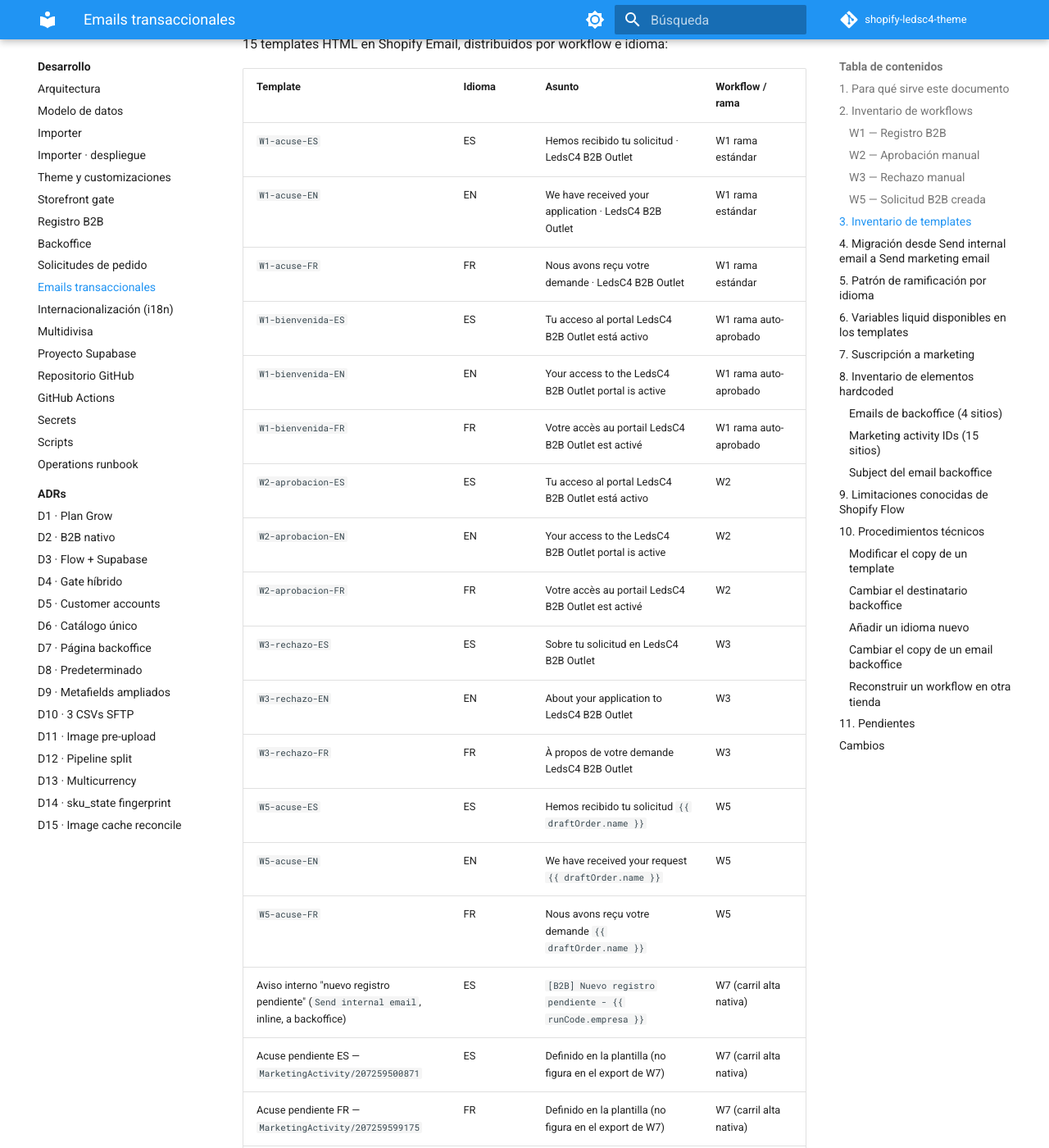
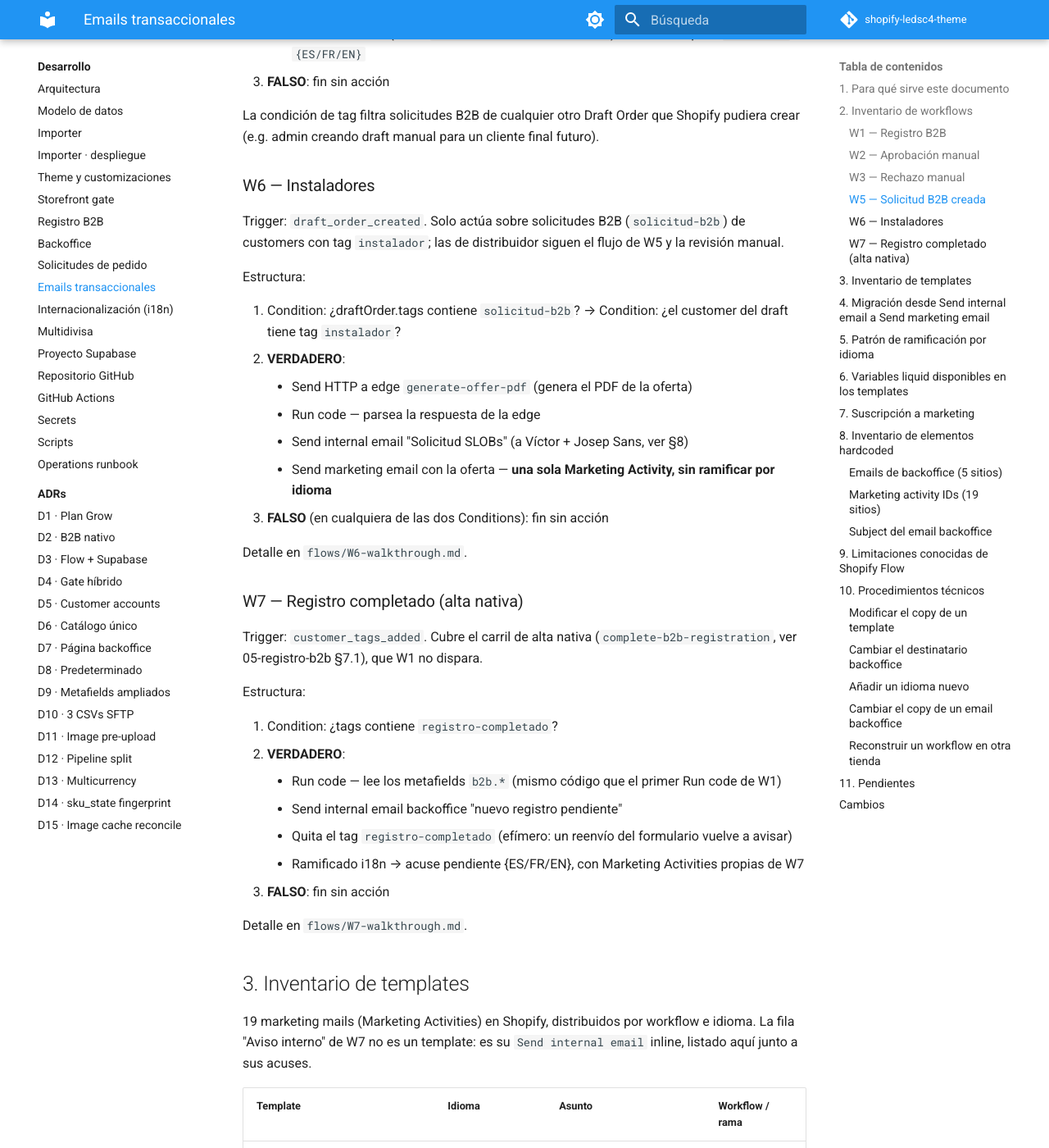
Before and after one commit to danielpenamad/shopify-ledsc4-theme, an MkDocs documentation site: the page built from docs/desarrollo/08-emails-transaccionales.md, in a window 1280 px wide and 1400 px high, scrolled down 4237 px. Shown: the whole window at 82% size. Built offline with MkDocs 1.6.1 and Material for MkDocs 9.7.7, drawn with Linux system fonts in a browser that asks for light colours; comment, search, counter and statistics services are not loaded; some of the changed text lies outside the part shown.

Commit message:
docs(emails): recuentos de 08 con W6 y W7 contrastados con exports
Recuentos sacados de los exports de Flow del 2026-09-13:
6 workflows con emails, 19 marketing mails, 5 emails internos.

- Inventario de workflows: W6 y W7 en la tabla y con subsección propia.
- Tabla de templates: fila de la oferta de W6.
- §5: W2 compara locale con ==, no start_with?; W6 no ramifica.
- §7: consent del carril nativo (complete-b2b-registration) para W7.
- §8: 5 sitios de email interno con destinatarios reales (W6 va a
  Víctor + Josep Sans); 19 Marketing Activity IDs.
- §9/§10: 19 marketing mails; W5, W6 y W7 con 1 sitio cada uno.

Co-Authored-By: Claude Opus 5 <noreply@anthropic.com>

````diff
--- a/docs/desarrollo/08-emails-transaccionales.md
+++ b/docs/desarrollo/08-emails-transaccionales.md
@@ -1,13 +1,13 @@
 # 08 · Emails transaccionales
 
 !!! info "Estado del documento"
-    **Versión:** 1.0 · 17-may-2026
+    **Versión:** 1.1 · 13-sep-2026
     **Estado:** ✅ completo
     **Audiencia:** Equipo de desarrollo
 
 ## 1. Para qué sirve este documento
 
-Las comunicaciones automáticas del portal B2B Outlet con clientes y backoffice se gobiernan desde dos componentes nativos de Shopify: **Shopify Flow** (workflows que reaccionan a eventos) y **Shopify Email** (templates HTML). Hay 4 workflows operativos y 15 templates, distribuidos en 5 emails marketing × 3 idiomas (ES/FR/EN).
+Las comunicaciones automáticas del portal B2B Outlet con clientes y backoffice se gobiernan desde dos componentes nativos de Shopify: **Shopify Flow** (workflows que reaccionan a eventos) y **Shopify Email** (templates HTML). Hay 6 workflows operativos con emails (W1, W2, W3, W5, W6, W7) y 19 marketing mails: 6 emails × 3 idiomas (ES/FR/EN) más el de oferta de W6, que es único y no se ramifica por idioma. Además hay 5 emails internos al backoffice. Recuentos contrastados con los exports de Flow del 13-sep-2026.
 
 Este doc inventaría qué workflow dispara qué template, cuándo, cómo se ramifica por idioma, qué variables están disponibles, y los gaps actuales del sistema. La parte operativa (cómo aprobar/rechazar/whitelistar un cliente, dónde editar el copy) vive en el eje Administración cuando se abra; aquí se documenta solo lo necesario para que un desarrollador entienda y modifique el sistema.
 
@@ -32,6 +32,8 @@ Cualquier `.flow.json` que veas en `flows/` es un snapshot histórico de Fase B
 | W3 — Rechazo manual | `customer_tags_added` | Sí | `W3-walkthrough.md` |
 | W4 — Whitelist re-eval | — | **MOVIDO A SUPABASE** (no es flow) | `W4-walkthrough.md` deprecated |
 | W5 — Solicitud B2B creada | `draft_order_created` | Sí | sin walkthrough aún |
+| W6 — Instaladores | `draft_order_created` | Sí | `W6-walkthrough.md` |
+| W7 — Registro completado (alta nativa) | `customer_tags_added` | Sí | `W7-walkthrough.md` |
 
 W4 fue movido a Supabase (edge function `promote-whitelist-matches`) porque la re-evaluación de whitelist sobre customers existentes no encaja en triggers de Flow. Su `.md` queda como contexto histórico — no es un flow vivo.
 
@@ -40,7 +42,7 @@ W4 fue movido a Supabase (edge function `promote-whitelist-matches`) porque la r
 
 W5 está operativo en producción pero falta su `W5-walkthrough.md`. Es deuda menor.
 
-Patrón común a los 4 workflows activos:
+Patrón común a los workflows activos (W6 no tiene la Condition de idioma: envía una sola Marketing Activity):
 
 ```
 Evento → Condition de negocio → [acciones de backoffice] → Condition de idioma → Send marketing email
@@ -110,9 +112,41 @@ Estructura:
 
 La condición de tag filtra solicitudes B2B de cualquier otro Draft Order que Shopify pudiera crear (e.g. admin creando draft manual para un cliente final futuro).
 
+### W6 — Instaladores
+
+Trigger: `draft_order_created`. Solo actúa sobre solicitudes B2B (`solicitud-b2b`) de customers con tag `instalador`; las de distribuidor siguen el flujo de W5 y la revisión manual.
+
+Estructura:
+
+1. Condition: ¿draftOrder.tags contiene `solicitud-b2b`? → Condition: ¿el customer del draft tiene tag `instalador`?
+   - **VERDADERO**:
+     - Send HTTP a edge `generate-offer-pdf` (genera el PDF de la oferta)
+     - Run code — parsea la respuesta de la edge
+     - Send internal email "Solicitud SLOBs" (a Víctor + Josep Sans, ver §8)
+     - Send marketing email con la oferta — **una sola Marketing Activity, sin ramificar por idioma**
+   - **FALSO** (en cualquiera de las dos Conditions): fin sin acción
+
+Detalle en `flows/W6-walkthrough.md`.
+
+### W7 — Registro completado (alta nativa)
+
+Trigger: `customer_tags_added`. Cubre el carril de alta nativa (`complete-b2b-registration`, ver 05-registro-b2b §7.1), que W1 no dispara.
+
+Estructura:
+
+1. Condition: ¿tags contiene `registro-completado`?
+   - **VERDADERO**:
+     - Run code — lee los metafields `b2b.*` (mismo código que el primer Run code de W1)
+     - Send internal email backoffice "nuevo registro pendiente"
+     - Quita el tag `registro-completado` (efímero: un reenvío del formulario vuelve a avisar)
+     - Ramificado i18n → acuse pendiente {ES/FR/EN}, con Marketing Activities propias de W7
+   - **FALSO**: fin sin acción
+
+Detalle en `flows/W7-walkthrough.md`.
+
 ## 3. Inventario de templates
 
-15 templates HTML en Shopify Email, distribuidos por workflow e idioma:
+19 marketing mails (Marketing Activities) en Shopify, distribuidos por workflow e idioma. La fila "Aviso interno" de W7 no es un template: es su `Send internal email` inline, listado aquí junto a sus acuses.
 
 | Template | Idioma | Asunto | Workflow / rama |
 | --- | --- | --- | --- |
@@ -131,6 +165,7 @@ La condición de tag filtra solicitudes B2B de cualquier otro Draft Order que Sh
 | `W5-acuse-ES` | ES | Hemos recibido tu solicitud `{{ draftOrder.name }}` | W5 |
 | `W5-acuse-EN` | EN | We have received your request `{{ draftOrder.name }}` | W5 |
 | `W5-acuse-FR` | FR | Nous avons reçu votre demande `{{ draftOrder.name }}` | W5 |
+| Oferta lista (instalador) — `MarketingActivity/204733972807` | Única (sin ramificar por idioma) | Definido en la plantilla (no figura en el export de W6) | W6 |
 | Aviso interno "nuevo registro pendiente" (`Send internal email`, inline, a backoffice) | ES | `[B2B] Nuevo registro pendiente - {{ runCode.empresa }}` | W7 (carril alta nativa) |
 | Acuse pendiente ES — `MarketingActivity/207259500871` | ES | Definido en la plantilla (no figura en el export de W7) | W7 (carril alta nativa) |
 | Acuse pendiente FR — `MarketingActivity/207259599175` | FR | Definido en la plantilla (no figura en el export de W7) | W7 (carril alta nativa) |
@@ -138,7 +173,7 @@ La condición de tag filtra solicitudes B2B de cualquier otro Draft Order que Sh
 
 Las filas de W7 cubren el carril de alta nativa (`complete-b2b-registration`), que W1 no dispara: W7 reacciona al tag `registro-completado`. Sus tres acuses son Marketing Activities **propias de W7**, distintas de las de `W1-acuse-*`. Detalle en [flows/W7-walkthrough.md](../../flows/W7-walkthrough.md).
 
-Los 15 templates comparten estructura HTML (header con logo, body, footer con dirección legal y unsubscribe). Logo apunta a `https://shop.ledsc4.com/cdn/shop/files/logo-ledsc4.png`. Solo el body y el footer cambian por idioma.
+Los 15 templates de W1, W2, W3 y W5 comparten estructura HTML (header con logo, body, footer con dirección legal y unsubscribe). Logo apunta a `https://shop.ledsc4.com/cdn/shop/files/logo-ledsc4.png`. Solo el body y el footer cambian por idioma. Los de W6 y W7 no están inventariados en el repo: su contenido solo vive en Shopify.
 
 W1-bienvenida-* y W2-aprobacion-* comparten asunto idéntico por idioma. Esto es deliberado: el cliente percibe lo mismo (acceso activo) tanto si fue auto-aprobado por whitelist como si fue revisado a mano. Los cuerpos pueden divergir en contenido específico.
 
@@ -157,13 +192,13 @@ El sistema actual (mayo 2026) migra los 5 emails al cliente a **`Send marketing
 | Requiere opt-in del cliente | No | **Sí** (ver §7) |
 | Idioma | Conditions con liquid `if` inline | Conditions de Flow encadenadas eligiendo template |
 
-Los emails al backoffice **siguen usando `Send internal email`** (4 sitios: 2 en W1 + 1 en W5 + 1 reservado), porque el destinatario es interno y no hay requisito de marketing opt-in.
+Los emails al backoffice **siguen usando `Send internal email`** (5 sitios: 2 en W1 + 1 en W5 + 1 en W6 + 1 en W7), porque el destinatario es interno y no hay requisito de marketing opt-in.
 
 Los `email-templates/*.liquid` antiguos quedaron en el repo como referencia histórica. No son la fuente de verdad actual — Shopify Email lo es.
 
 ## 5. Patrón de ramificación por idioma
 
-Los 4 workflows usan el mismo patrón para decidir qué template enviar:
+W1, W2, W3, W5 y W7 usan este patrón para decidir qué template enviar (W6 no ramifica por idioma; W2 compara con `==`, ver abajo):
 
 ```
 Condition 1: customer.locale start_with? "es"
@@ -178,7 +213,7 @@ EN es el fallback implícito (sin condition explícita) porque cubre cualquier l
 
 Dos detalles técnicos no obvios:
 
-1. **`start_with?` en vez de igualdad**. `customer.locale` puede incluir sufijos regionales (`es-ES`, `en-GB`, `fr-CA`). Usar `==` exacto fallaría con `es-ES` y mandaría a EN. `start_with?` captura todas las variantes.
+1. **`start_with?` en vez de igualdad**. `customer.locale` puede incluir sufijos regionales (`es-ES`, `en-GB`, `fr-CA`). Usar `==` exacto fallaría con `es-ES` y mandaría a EN. `start_with?` captura todas las variantes. **Excepción real: W2** compara `customer.locale == "es"` / `== "fr"` (export del 13-sep-2026), así que un cliente con locale `es-ES` o `fr-FR` recibe el email de aprobación en EN. W1, W3, W5 y W7 sí usan `start_with?`.
 
 2. **Variable distinta en W5**. El trigger `draft_order_created` cuelga el customer del draft order: la variable es `draftOrder.customer.locale`, no `customer.locale`. Misma lógica, distinto path. Cualquier copia-pega entre W1/W2/W3 y W5 debe ajustar la variable.
 
@@ -200,7 +235,7 @@ Otras variables del customer (metafields B2B, tags, fecha de registro) **no est
 
 ## 7. Suscripción a marketing
 
-Los 5 templates al cliente se envían con la acción `Send marketing email`. Esta action **solo entrega el email a clientes con opt-in a marketing**. Sin opt-in, Shopify silenciosamente descarta el envío — no hay error en el run history del flow, el email simplemente no llega.
+Los 19 marketing mails al cliente se envían con la acción `Send marketing email`. Esta action **solo entrega el email a clientes con opt-in a marketing**. Sin opt-in, Shopify silenciosamente descarta el envío — no hay error en el run history del flow, el email simplemente no llega.
 
 **Estado actual: la edge `register-b2b-customer` suscribe al cliente a marketing en el momento de crearlo.** El input de la mutación `customerCreate` (`supabase/functions/register-b2b-customer/index.ts`) incluye:
 
@@ -212,7 +247,7 @@ emailMarketingConsent: {
 },
 ```
 
-Resultado: todo registro nuevo queda en `Marketing → Subscribed` con nivel `CONFIRMED_OPT_IN`, y los 5 emails marketing (W1-acuse, W1-bienvenida, W2-aprobacion, W3-rechazo, W5-acuse) se entregan sin intervención manual del backoffice. Los emails al backoffice (W1 standard, W1 auto-aprobado, W5) llegan por otra vía (`Send internal email`), independiente del opt-in.
+Resultado: todo registro nuevo por `register-b2b-customer` queda en `Marketing → Subscribed` con nivel `CONFIRMED_OPT_IN`, y los marketing mails (W1-acuse, W1-bienvenida, W2-aprobacion, W3-rechazo, W5-acuse, oferta de W6) se entregan sin intervención manual del backoffice. En el carril de alta nativa, `complete-b2b-registration` fija el consent (`SUBSCRIBED` / `SINGLE_OPT_IN`, best-effort) antes de añadir los tags, para que lleguen los acuses de W7. Los emails al backoffice (W1 ×2, W5, W6, W7) llegan por otra vía (`Send internal email`), independiente del opt-in.
 
 **Base legal del consentimiento**: el checkbox `condiciones` del formulario `/pages/acceso-profesional#registro` es obligatorio y se valida en la edge (`index.ts`, bloque de validación: rechaza el registro con `VALIDATION_ERROR` si `condiciones !== true`). Esa aceptación obligatoria de las condiciones constituye el opt-in documentado bajo el régimen LOPDGDD/RGPD aplicable — no se usa un checkbox de marketing separado. Cualquier cambio que vuelva opcional el checkbox `condiciones` invalida esta base legal y debe revisarse con negocio + legal antes de mergear.
 
@@ -220,19 +255,21 @@ Resultado: todo registro nuevo queda en `Marketing → Subscribed` con nivel `CO
 
 Elementos cuyo valor está fijado dentro del workflow en Shopify Flow y requieren editar el workflow para cambiarse:
 
-### Emails de backoffice (4 sitios)
+### Emails de backoffice (5 sitios)
 
-Todos apuntan al mismo destinatario actualmente. Si cambia el destinatario, hay que editar los 4:
+**No todos van a los mismos destinatarios** (export del 13-sep-2026). Si cambia el destinatario, hay que revisar los 5 uno a uno:
 
-- **W1 rama estándar**: `Send internal email` "nuevo registro pendiente"
-- **W1 rama auto-aprobado**: `Send internal email` "auto-aprobado, crear Company a mano"
-- **W5**: `Send internal email` "nueva solicitud B2B"
+- **W1 rama estándar**: `Send internal email` "nuevo registro pendiente" → `victorrojas@ledsc4.com, joancarlesporta@ledsc4.com`
+- **W1 rama auto-aprobado**: `Send internal email` "auto-aprobado, crear Company a mano" → `victorrojas@ledsc4.com, joancarlesporta@ledsc4.com`
+- **W5**: `Send internal email` "nueva solicitud B2B" → `victorrojas@ledsc4.com, joancarlesporta@ledsc4.com`
+- **W6**: `Send internal email` "Solicitud SLOBs" → `victorrojas@ledsc4.com, josepsans@ledsc4.com`
+- **W7**: `Send internal email` "nuevo registro pendiente" (carril alta nativa) → `victorrojas@ledsc4.com, joancarlesporta@ledsc4.com`
 
 Motivo del hardcoded: el campo `address` de `Send internal email` no acepta variables ni liquid (documentación oficial Shopify). Posible alternativa para hacerlo dinámico: usar `Send HTTP request` a un endpoint propio que reciba el destinatario por payload — sobreingeniería para el volumen actual.
 
-El destinatario actual es `shop.metafields.b2b.email_backoffice` por convención (mismo valor copiado en los 4 sitios), pero el metafield no se lee desde el flow — es solo referencia para humanos.
+`shop.metafields.b2b.email_backoffice` se mantiene como destinatario de referencia por convención, pero el metafield no se lee desde el flow — es solo referencia para humanos, y los 5 sitios no tienen por qué coincidir con él (hoy W6 no coincide con los demás).
 
-### Marketing activity IDs (15 sitios)
+### Marketing activity IDs (19 sitios)
 
 Cada `Send marketing email` referencia un `marketing_activity_id` con formato `gid://shopify/MarketingActivity/...`. Estos IDs apuntan al template concreto en Shopify Email. Si se elimina y recrea un template, su ID cambia y hay que reasignarlo en el `Send marketing email` correspondiente.
 
@@ -251,7 +288,7 @@ Lista exhaustiva de límites técnicos que afectan al diseño:
 - **No hay forma de editar workflows desde fuera de la UI** (estado mayo 2026). Sin API pública, sin formato editable. Cualquier cambio se hace a mano en Shopify Admin → Apps → Flow. Esto convierte a los walkthroughs en `flows/` en la única vía documental para reconstruir un workflow desde cero.
 - **Conditions de Flow son binarias**. No hay if/elif/else en un nodo. El ramificado por idioma requiere conditions encadenadas (§5).
 - **`customer.locale` incluye sufijos regionales**. `es-ES`, `en-GB`, `fr-CA`. Por eso `start_with?` y no `==`.
-- **Marketing activity IDs no son portables entre tiendas**. Reconstruir un workflow en otra tienda requiere recrear los 15 templates en Shopify Email destino y reasignar los GIDs a mano en cada `Send marketing email`.
+- **Marketing activity IDs no son portables entre tiendas**. Reconstruir un workflow en otra tienda requiere recrear los 19 marketing mails en Shopify Email destino y reasignar los GIDs a mano en cada `Send marketing email`.
 - **`Run code` tiene timeout corto** (segundos). Llamadas síncronas a APIs externas pesadas no encajan — para eso `Send HTTP request` y procesado asíncrono en la edge destino (ej. `create-company-for-customer`).
 - **Variables del customer en Shopify Email son limitadas**. Solo first/last name interpolables (§6).
 - **No hay reintentos automáticos** en `Send HTTP request` ante 5xx transitorios. La edge destino debe ser idempotente y el flow asume entrega; fallos quedan en run history sin alerta.
@@ -271,7 +308,7 @@ No se toca el workflow. El workflow apunta al template por GID y los cambios en
 
 ### Cambiar el destinatario backoffice
 
-1. Shopify Admin → Apps → Shopify Flow → cada workflow afectado (W1 con 2 sitios, W5 con 1)
+1. Shopify Admin → Apps → Shopify Flow → cada workflow afectado (W1 con 2 sitios; W5, W6 y W7 con 1 cada uno)
 2. En cada `Send internal email`, editar el campo `Dirección de correo electrónico`
 3. Guardar y activar el workflow
 
@@ -302,7 +339,7 @@ Recordatorio: si añades `de` como idioma, el currency switcher y el resto del t
 
 No hay export/import operativo entre tiendas: el formato no se preserva ni es editable, y los GIDs de templates y customer fields son específicos por tenant. Reconstrucción siempre manual:
 
-1. Crear las 15 templates en Shopify Email destino (anotar los GIDs nuevos)
+1. Crear los 19 marketing mails en Shopify Email destino (anotar los GIDs nuevos)
 2. Recrear las customer metafield definitions desde `scripts/metafield-definitions.json` antes (ver 01-data-model)
 3. Configurar las edge function URLs en `settings_data.json` y los HMAC secrets
 4. Construir cada workflow a mano siguiendo el `Wx-walkthrough.md` correspondiente, asignando los GIDs de los nuevos templates en cada `Send marketing email`
@@ -326,4 +363,5 @@ No hay export/import operativo entre tiendas: el formato no se preserva ni es ed
 
 ## Cambios
 
+- **v1.1** (13-sep-2026): recuentos actualizados con W6 y W7 contra los exports de Flow del 13-sep-2026 (6 workflows con emails, 19 marketing mails, 5 emails internos). W6 y W7 añadidos al inventario de workflows y templates. Documentado que W2 compara el locale con `==` y que el email interno de W6 va a Víctor + Josep Sans. Aviso de que flows y emails del repo son copias.
 - **v1.0** (17-may-2026): cabecera de estado añadida; documento ya estaba completo. Primera publicación del contenido: 16-may-2026.
````
